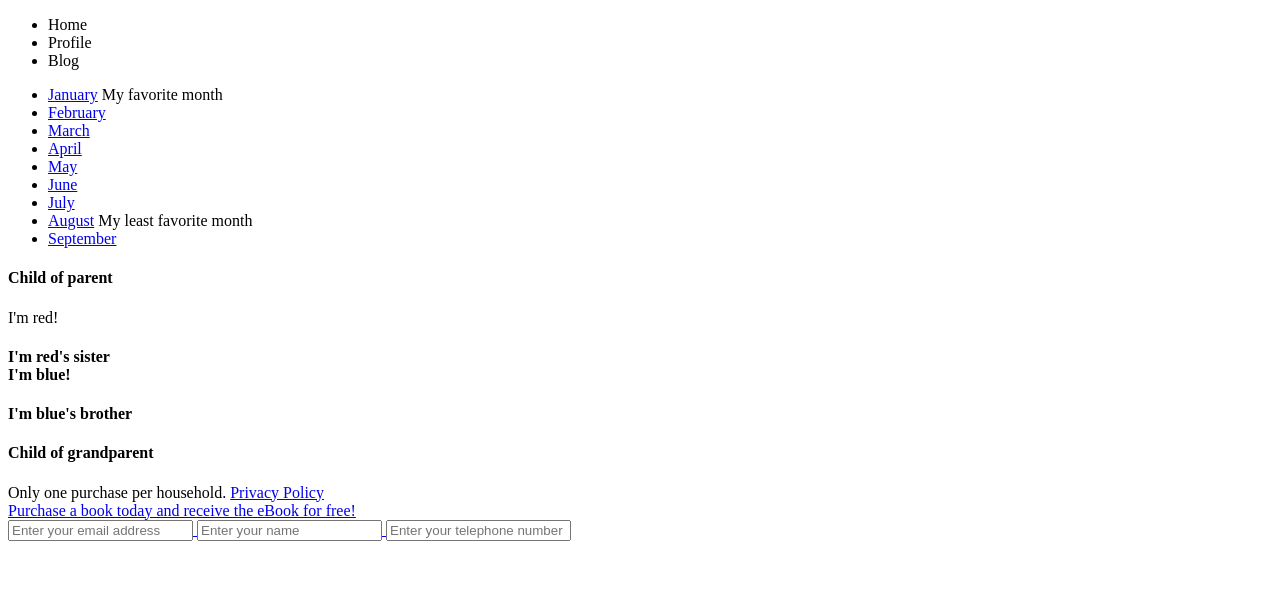
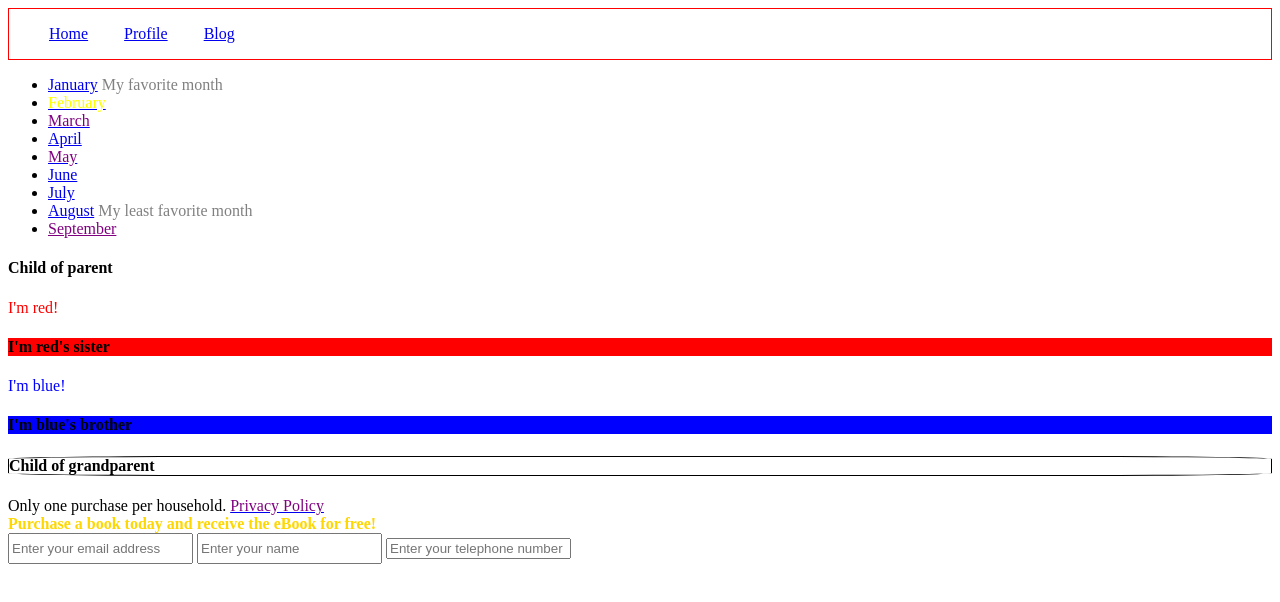
Before and after one commit to aoswalt/css-selectors, a plain HTML site: page index.html in a window 1280 px wide. Drawn offline with Linux system fonts and the light colour scheme.

Commit message:
Exercise complete with a few liberties taken

```diff
--- a/index.html
+++ b/index.html
@@ -8,13 +8,16 @@
 </head>
 <body>
 	<header>
+		<nav>
 		  <ul>
-	    <li>Home</li>
-	    <li>Profile</li>
-	    <li>Blog</li>
+		    <li><a href="#">Home</a></li>
+		    <li><a href="#">Profile</a></li>
+		    <li><a href="#">Blog</a></li>
 		  </ul>
+		</nav>
 	</header>
 
+	<article>
 		<section>
 		  <div class="month-list">
 		    <ul>
@@ -64,15 +67,16 @@
 		    <div class="parent">
 		      <h4>Child of parent</h4>
 		      <div>
-	        <div>I'm red!</div>
-	        <h4>I'm red's sister
-	        <div>I'm blue!</div>
+		        <div class="red">I'm red!</div>
+		        <h4>I'm red's sister</h4>
+		        <div class="blue">I'm blue!</div>
 		        <h4>I'm blue's brother</h4>
 		      </div>
 		    </div>
 		    <h4>Child of grandparent</h4>
 		  </div>
 		</section>
+	</article>
 
 	<footer class="padded">
 
@@ -84,6 +88,7 @@
 	          Privacy Policy
 	        </span>
 	      </span>
+	    </a>
 	  </div>
 
 	  <div class="promo">
--- a/main.css
+++ b/main.css
@@ -0,0 +1,62 @@
+header {
+	border: 1px solid red;
+}
+
+nav ul {
+	list-style: none;
+}
+
+nav ul li {
+	display: inline-block;
+}
+
+nav ul li:not(:first-child) {
+	margin-left: 2rem;
+}
+
+.disabled	{
+	color: grey;
+}
+
+a .disabled,
+a.disabled {
+	color: purple;
+}
+
+.active {
+	color: yellow;
+}
+
+.red {
+	color: red;
+}
+
+.red + h4 {
+	background-color: red;
+}
+
+.blue {
+	color: blue;
+}
+
+.blue + h4 {
+	background-color: blue;
+}
+
+.grandparent > h4 {
+	border: 1px solid black;
+	border-radius: 15%;
+}
+
+.promo {
+	font-weight: bold;
+	color: gold;
+}
+
+.promo .disabled {
+	font-weight: normal;
+}
+
+input[type="text"] {
+	height: 25px;
+}
```
Lines whose indentation alone changed are shown as unchanged.
